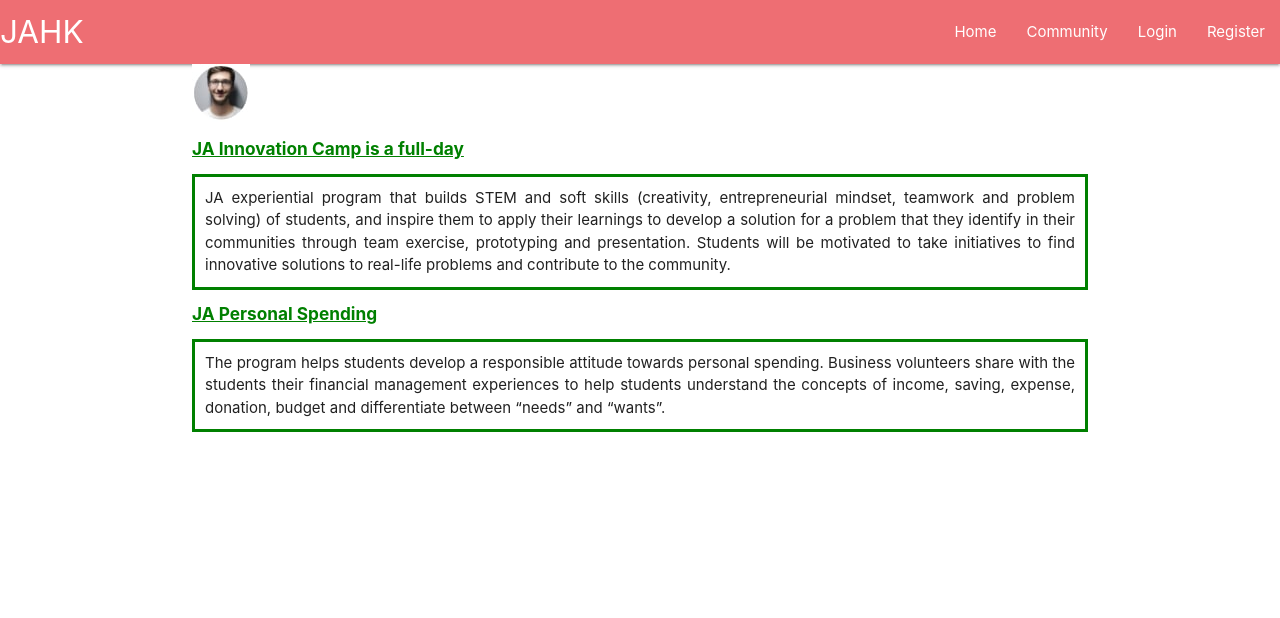
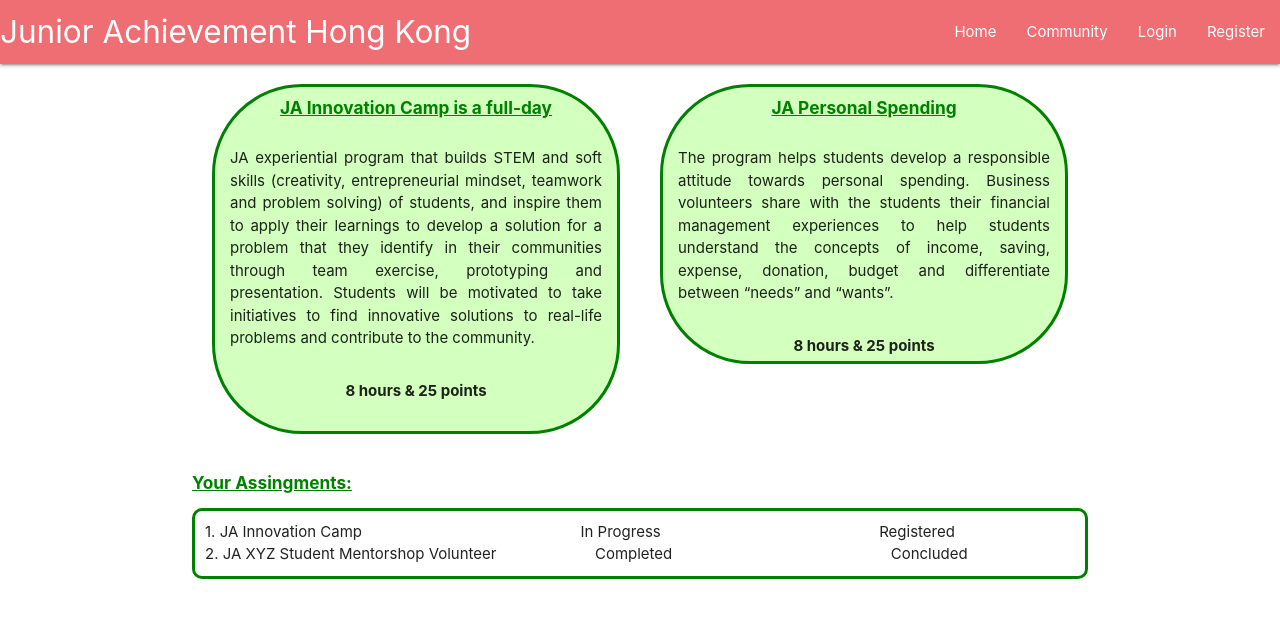
Before and after one commit to cfg2020apac/team-17, a Django app: page / in a window 1280 px wide. Shown: the top 618 px of the page. Run offline with Django 3.2, Linux system fonts and the light colour scheme; data comes from the database, SQL or seed files in the repository; some libraries are stand-ins or nearby versions.

Commit message:
homepage changes

```diff
--- a/jahk/jahkapp/templates/header.html
+++ b/jahk/jahkapp/templates/header.html
@@ -13,7 +13,7 @@
 
   <nav>
     <div class="nav-wrapper">
-      <a href="/" class="brand-logo">JAHK</a>
+      <a href="/" class="brand-logo">Junior Achievement Hong Kong</a>
       <ul id="nav-mobile" class="right hide-on-med-and-down">
         <form method="POST">
           {% csrf_token %}
--- a/jahk/jahkapp/templates/jahkapp/home.html
+++ b/jahk/jahkapp/templates/jahkapp/home.html
@@ -9,25 +9,40 @@
         <!-- Compiled and minified CSS -->
         <link rel="stylesheet" href="https://cdnjs.cloudflare.com/ajax/libs/materialize/1.0.0/css/materialize.min.css">
         <!-- Compiled and minified JavaScript for Materialize CSS -->
-    <script src="https://cdnjs.cloudflare.com/ajax/libs/materialize/1.0.0/js/materialize.min.js"></script>
+        <script src="https://cdnjs.cloudflare.com/ajax/libs/materialize/1.0.0/js/materialize.min.js"></script>
+        <!-- Custom fonts for this template -->
+        <link href="vendor/fontawesome-free/css/all.min.css" rel="stylesheet" type="text/css">
+
     </head>
     <body>
         {% load static %}
-        <img src="/jahk/jahkapp/templates/jahkapp/icon1.jpg">
+        <div class="row" style="width: 100%; display: flex; flex-direction: row; justify-content: center;">
+            <div style="width: 500px; margin: 20px; height: 350px; border: 3px solid green; border-radius: 90px; background-color: rgb(211, 255, 191);" class="block">
+                <header style="color: green; text-align: center;"><h6><u><b>JA Innovation Camp is a full-day</b></u></h6></header>
+                <p style="padding: 15px; text-align: justify;"> JA experiential program that builds STEM and soft skills
+                    (creativity, entrepreneurial mindset, teamwork and problem solving) of students, and inspire
+                    them to apply their learnings to develop a solution for a problem that they identify in their
+                    communities through team exercise, prototyping and presentation. Students will be motivated to take
+                    initiatives to find innovative solutions to real-life problems and contribute to the community.
+                    <p style="text-align: center;"><b>8 hours & 25 points</b></p>
+                </p>
+            </div>
+            <div style="width: 500px; margin: 20px; height: 280px; border: 3px solid green; border-radius: 90px; background-color: rgb(211, 255, 191);" class="block">
+                <header style="color: green; text-align: center;"><h6><u><b>JA Personal Spending</b></u></h6></header>
+                <p style="padding: 15px; text-align: justify;"> The program helps students
+                    develop a responsible attitude towards personal spending. Business volunteers share with the
+                    students their financial management experiences to help students understand the concepts of income,
+                    saving, expense, donation, budget and differentiate between “needs” and “wants”.
+                    <p style="text-align: center;"><b>8 hours & 25 points</b></p>
+                </p>
+            </div>
+        </div>
+
         <section>
-            <header style="color: green;"><h6><u><b>JA Innovation Camp is a full-day</b></u></h6></header>
-            <p style="border: 3px solid green; padding: 10px; text-align: justify;"> JA experiential program that builds STEM and soft skills
-                (creativity, entrepreneurial mindset, teamwork and problem solving) of students, and inspire
-                them to apply their learnings to develop a solution for a problem that they identify in their
-                communities through team exercise, prototyping and presentation. Students will be motivated to take
-                initiatives to find innovative solutions to real-life problems and contribute to the community.</p>
-        </section>
-        <section>
-            <header style="color: green;"><h6><u><b>JA Personal Spending</b></u></h6></header>
-            <p style="border: 3px solid green; padding: 10px; text-align: justify;">The program helps students
-                develop a responsible attitude towards personal spending. Business volunteers share with the
-                students their financial management experiences to help students understand the concepts of income,
-                saving, expense, donation, budget and differentiate between “needs” and “wants”.</p>
+            <header style="color: green;"><h6><u><b>Your Assingments:</b></u></h6></header>
+            <p style="border: 3px solid green; padding: 10px; text-align: justify; border-radius: 10px;">1. JA Innovation Camp &ensp;&ensp;&ensp;&ensp;&ensp;&ensp;&ensp;&ensp;&ensp;&ensp;&ensp;&ensp;&ensp;&ensp;&ensp;&ensp;&ensp;&ensp;&ensp;&ensp;&ensp;&ensp;&ensp;&ensp;&ensp;&ensp;&ensp;&ensp; In Progress &ensp;&ensp;&ensp;&ensp;&ensp;&ensp;&ensp;&ensp;&ensp;&ensp;&ensp;&ensp;&ensp;&ensp;&ensp;&ensp;&ensp;&ensp;&ensp;&ensp;&ensp;&ensp;&ensp;&ensp;&ensp;&ensp;&ensp;&ensp; Registered
+                <br>
+            2. JA XYZ Student Mentorshop Volunteer &ensp;&ensp;&ensp;&ensp;&ensp;&ensp;&ensp;&ensp;&ensp;&ensp;&ensp;&ensp; Completed &ensp;&ensp;&ensp;&ensp;&ensp;&ensp;&ensp;&ensp;&ensp;&ensp;&ensp;&ensp;&ensp;&ensp;&ensp;&ensp;&ensp;&ensp;&ensp;&ensp;&ensp;&ensp;&ensp;&ensp;&ensp;&ensp;&ensp;&ensp; Concluded</p>
         </section>
 
 
```
